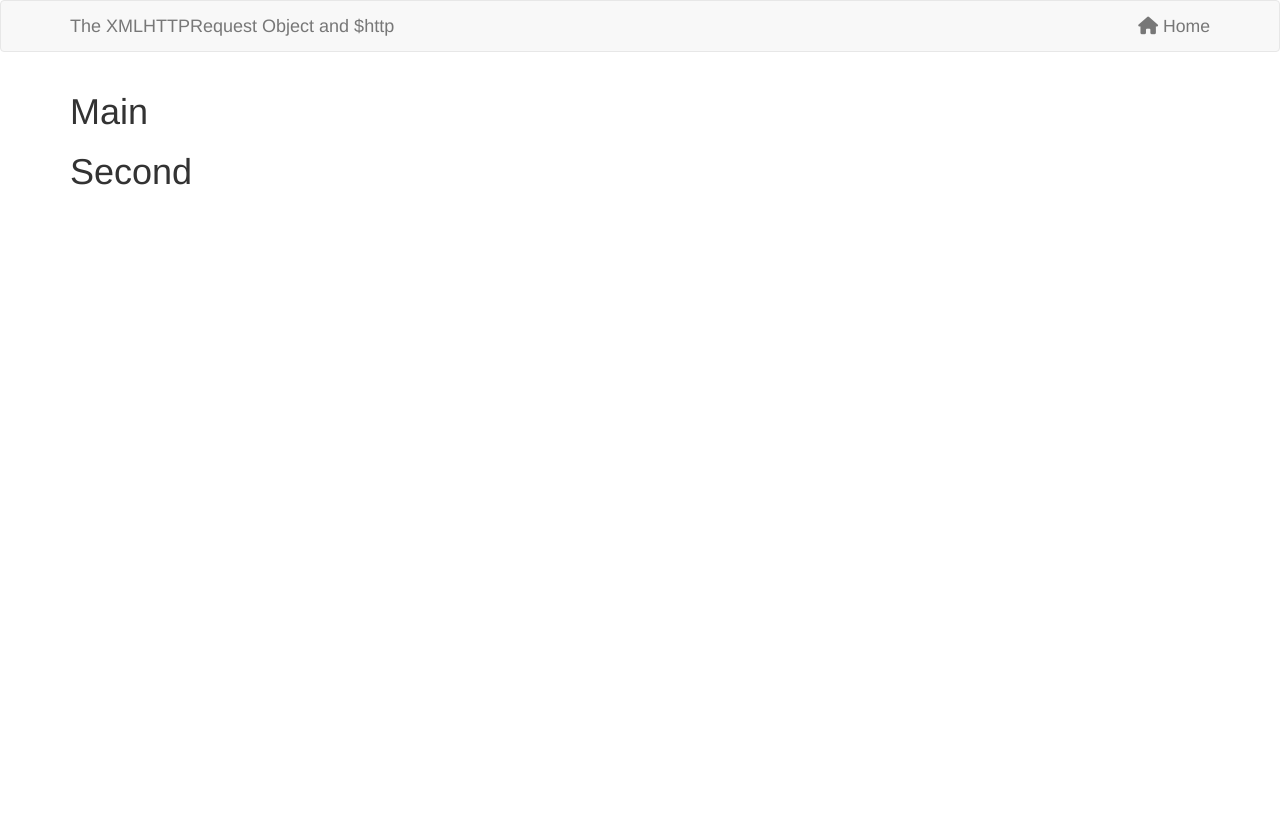
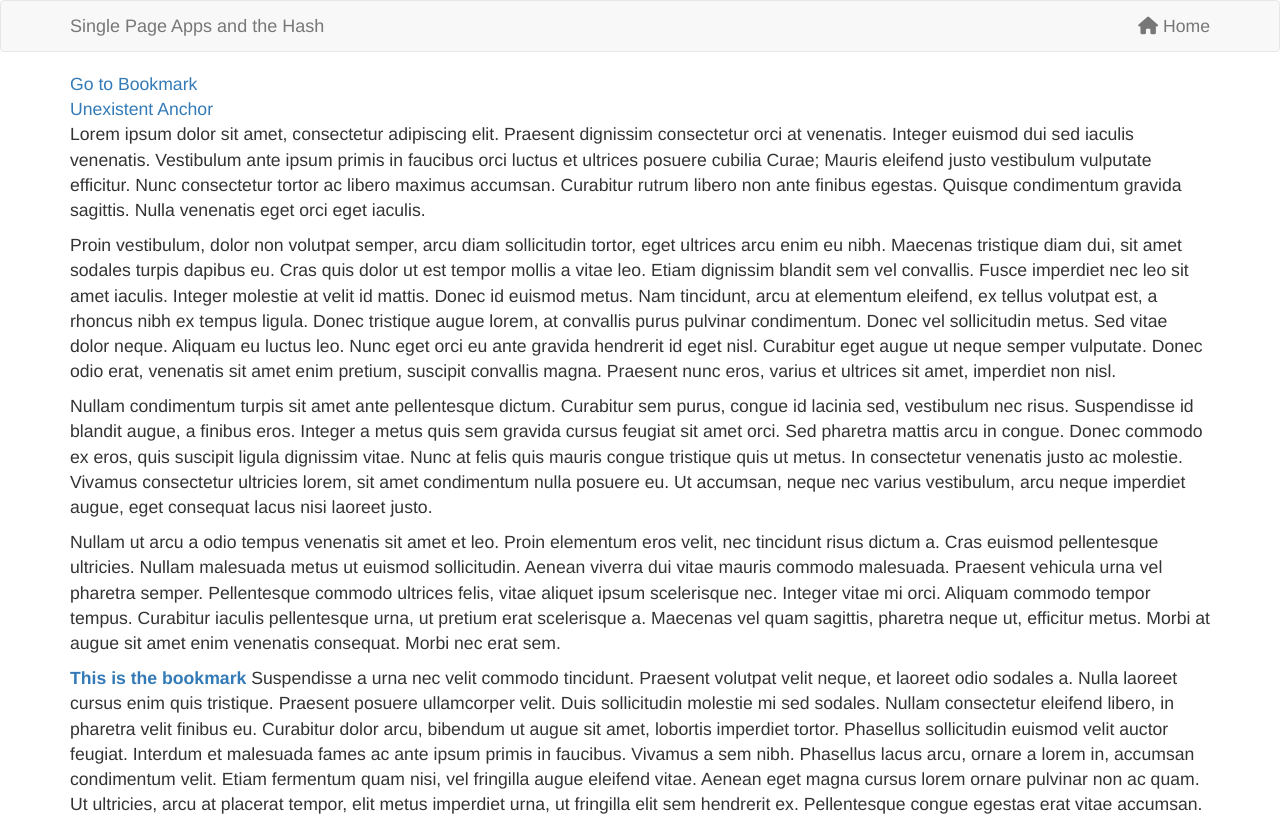
Before and after one commit to josedesignr/Learn-And-Understand-AngularJS, a website: page app/index.html in a window 1280 px wide. Before the commit the page ends 800 px from the top, so only its background shows below. Drawn offline with nearby package versions, Linux system fonts and the light colour scheme; files that its build step writes are made by us from their sources.

Commit message:
The Hash: The KEY to Single Page Applications

```diff
--- a/app/index.html
+++ b/app/index.html
@@ -20,7 +20,7 @@
       <nav class="navbar navbar-default">
         <div class="container">
           <div class="navbar-header">
-            <a class="navbar-brand" href="/"> The XMLHTTPRequest Object and $http </a>
+            <a class="navbar-brand" href="/"> Single Page Apps and the Hash </a>
           </div>
 
           <ul class="nav navbar-nav navbar-right">
@@ -31,24 +31,50 @@
     </header>
 
     <div class="container">
+      <div class="row">
+        <div class="col-md-12">
 
-      <!--
-      Even if both controllers have the same variable: 'name', Angular is smart enough
-      to know that they belongs to different controllers.
-      So, it look for 'name' in mainController, and also look for 'name' in secondController
-      and interpolate each one in the right place where has been called.
-      -->
+          <!--
+            Anchor points were used only as shortcuts to go fast to a point in the HTML
+            For example, if you click on "Go to Bookmark", you will immediately go to the Boorkmark paragraph below, without scrolling, an you will also notice that the url address will
+            change and include #bookmark at the end, that piece after the hash (#) is known as
+            FRAGMENT IDENTIFIER.
 
-      <!--This HTML part is controller by mainController-->
-      <div ng-controller="mainController">
-        <h1> {{ name }} </h1>
+            Single Page Applications developers, discovered that we can actually have anchor points
+            that are not really linked to any point in the HTML, but if you click them, it changes
+            the url (the fragment identifier) anyways without throwing an error.
+            (click on the "Unexistent Anchor". You won't go anywhere, but the identifier will change)
+
+            So they could have different validations on the JavaScript side, basing its validations
+            on what the FRAGMENT IDENTIFIER is (all what is after the # in the url).
+          -->
+          <a href="#bookmark"> Go to Bookmark </a>
+          <br>
+          <a href="#nothing"> Unexistent Anchor </a>
+
+          <p>
+            Lorem ipsum dolor sit amet, consectetur adipiscing elit. Praesent dignissim consectetur orci at venenatis. Integer euismod dui sed iaculis venenatis. Vestibulum ante ipsum primis in faucibus orci luctus et ultrices posuere cubilia Curae; Mauris eleifend justo vestibulum vulputate efficitur. Nunc consectetur tortor ac libero maximus accumsan. Curabitur rutrum libero non ante finibus egestas. Quisque condimentum gravida sagittis. Nulla venenatis eget orci eget iaculis.
+          </p>
+
+          <p>
+            Proin vestibulum, dolor non volutpat semper, arcu diam sollicitudin tortor, eget ultrices arcu enim eu nibh. Maecenas tristique diam dui, sit amet sodales turpis dapibus eu. Cras quis dolor ut est tempor mollis a vitae leo. Etiam dignissim blandit sem vel convallis. Fusce imperdiet nec leo sit amet iaculis. Integer molestie at velit id mattis. Donec id euismod metus. Nam tincidunt, arcu at elementum eleifend, ex tellus volutpat est, a rhoncus nibh ex tempus ligula. Donec tristique augue lorem, at convallis purus pulvinar condimentum. Donec vel sollicitudin metus. Sed vitae dolor neque. Aliquam eu luctus leo. Nunc eget orci eu ante gravida hendrerit id eget nisl. Curabitur eget augue ut neque semper vulputate. Donec odio erat, venenatis sit amet enim pretium, suscipit convallis magna. Praesent nunc eros, varius et ultrices sit amet, imperdiet non nisl.
+          </p>
+
+          <p>
+            Nullam condimentum turpis sit amet ante pellentesque dictum. Curabitur sem purus, congue id lacinia sed, vestibulum nec risus. Suspendisse id blandit augue, a finibus eros. Integer a metus quis sem gravida cursus feugiat sit amet orci. Sed pharetra mattis arcu in congue. Donec commodo ex eros, quis suscipit ligula dignissim vitae. Nunc at felis quis mauris congue tristique quis ut metus. In consectetur venenatis justo ac molestie. Vivamus consectetur ultricies lorem, sit amet condimentum nulla posuere eu. Ut accumsan, neque nec varius vestibulum, arcu neque imperdiet augue, eget consequat lacus nisi laoreet justo.
+          </p>
+
+          <p>
+            Nullam ut arcu a odio tempus venenatis sit amet et leo. Proin elementum eros velit, nec tincidunt risus dictum a. Cras euismod pellentesque ultricies. Nullam malesuada metus ut euismod sollicitudin. Aenean viverra dui vitae mauris commodo malesuada. Praesent vehicula urna vel pharetra semper. Pellentesque commodo ultrices felis, vitae aliquet ipsum scelerisque nec. Integer vitae mi orci. Aliquam commodo tempor tempus. Curabitur iaculis pellentesque urna, ut pretium erat scelerisque a. Maecenas vel quam sagittis, pharetra neque ut, efficitur metus. Morbi at augue sit amet enim venenatis consequat. Morbi nec erat sem.
+          </p>
+
+          <p>
+            <a id="bookmark"> <strong> This is the bookmark </strong> </a>
+            Suspendisse a urna nec velit commodo tincidunt. Praesent volutpat velit neque, et laoreet odio sodales a. Nulla laoreet cursus enim quis tristique. Praesent posuere ullamcorper velit. Duis sollicitudin molestie mi sed sodales. Nullam consectetur eleifend libero, in pharetra velit finibus eu. Curabitur dolor arcu, bibendum ut augue sit amet, lobortis imperdiet tortor. Phasellus sollicitudin euismod velit auctor feugiat. Interdum et malesuada fames ac ante ipsum primis in faucibus. Vivamus a sem nibh. Phasellus lacus arcu, ornare a lorem in, accumsan condimentum velit. Etiam fermentum quam nisi, vel fringilla augue eleifend vitae. Aenean eget magna cursus lorem ornare pulvinar non ac quam. Ut ultricies, arcu at placerat tempor, elit metus imperdiet urna, ut fringilla elit sem hendrerit ex. Pellentesque congue egestas erat vitae accumsan.
+          </p>
+
+        </div>
       </div>
-
-      <!--This HTML part is controller by secondController-->
-      <div ng-controller="secondController">
-        <h1> {{ name }} </h1>
-      </div>
-
     </div>
 
     <script src="/bower_components/jquery/dist/jquery.js"></script>
--- a/app/scripts/app.js
+++ b/app/scripts/app.js
@@ -1,41 +1,74 @@
-
-/* Multiple Controllers and Multiple Views */
-
-/*
-	Until now, we had everything in only one controller,
-	but we can have as many controllers attached to views, as we want.
-
-	So let's duplicate our controller and name the copy as "secondController",
-	then we are going to go to the index.html and assign the secondController
-	to another part of the HTML.
-*/
-
 var app = angular.module('myApp', []);
 
 app.controller('mainController', ['$scope', function($scope) {
 
-	$scope.name = "Main";
-
 }]);
 
 
-app.controller('secondController', ['$scope', function($scope) {
 
-	$scope.name = "Second";
-
-}]);
+/* SINGLE PAGE APPS AND THE HASH */
 
 /*
-	Why $scope.name in secondController does not override the $scope.name in mainController?
+	In thi lesson we are going to understand the KEY
+	of how Single Page Applications works.
 
-	Well, by injecting $scope in each controller, AngularJS gives us a BRAND NEW version
-	of the $scope object, for each time that we request it in a separate controller.
+	And we are going to explain it from the JavaScript and HTML bases,
+	so, we don't need AngularJS in this lesson.
+	Forget about the AngularJS code lines above.
+*/
 
-	So, the $scope in mainController is diferent than the $scope in secondController,
-	and does not matter if we call them the same, it will just create a 'name' property
-	in each $scope, separately.
+//-- THIS IS PURE JAVASCRIPT
 
-	Each $scope is unique to each controller.
-	In other words, $scope.name in mainController has nothing to do
-	with $scope.name in secondController, because they are different $scopes.
+/*
+	We saw that JavaScript has an Event Loop and some events (click, keypress, and so on).
+	Well, there is another one which is 'hashchange', that watches when the fragment identifier*
+	changes while you are on the page.
+
+	**The fragment identifier explanation is in the index.html.
 */
+
+//--Once the event identifier changes, this function get triggered.
+window.addEventListener('hashchange', function(){
+
+	/* Inside of this function we can do whatever we want,
+		we can also validate if the Fragment Identifier matches with certain route that we specify.
+		Go ahead and run the page, and change manually the url to match these routes, and you
+		will see the logs of each different route.
+		Or you can also type anything (#whatever), and you will see just "Hash Changed!"
+	*/
+	if (window.location.hash === "#/bookmark/1"){
+		console.log("Page 1 is cool!");
+	}
+	if (window.location.hash === "#blah"){
+		console.log("Showing page 2");
+	}
+	if (window.location.hash === "#thisisafragment/identifier"){
+		console.log("This is page 3");
+	}
+	console.log("Hash Changed!");
+});
+
+
+/*
+	This concept, is the fundamental key to single page applications.
+	A single page application is one where you only officially download once,
+	the browser does a complete HTTP request for the HTML, only once.
+
+	So when you look at the URL, it's just one page.
+	And you use asynchronous request that is AJAX, or having the browser go out
+	and get values behind the scenes, and specify where it should go, using the
+	fragment identifier, using the hash.
+
+	And then, inside the JavaScript, you would go out and get the particular
+	contents that are associated to this what is essentially a fake URL.
+
+	This allows for some really cool and very powerful applications that behave
+	in a way that feel more like a native desktop application.
+
+	Rather than a bunch of refresh, refresh, refresh and the page blinks, we can
+	use JavaScript and start going out and getting new values and making decitions
+	based on the hash, and pretending like each hash value corresponds to a page.
+
+	This is very powerful, an AngularJS uses this basis concept to wrap up and
+	make ready for you, everything you need in order to build single page applications.
+*/
```
